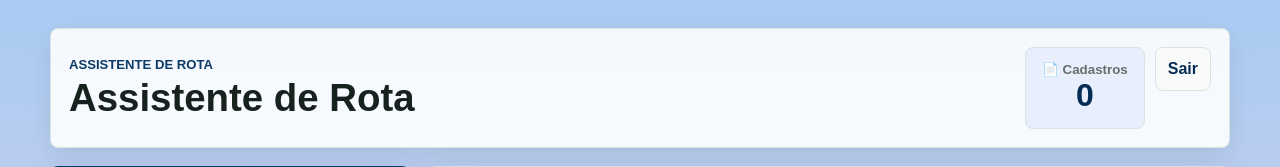
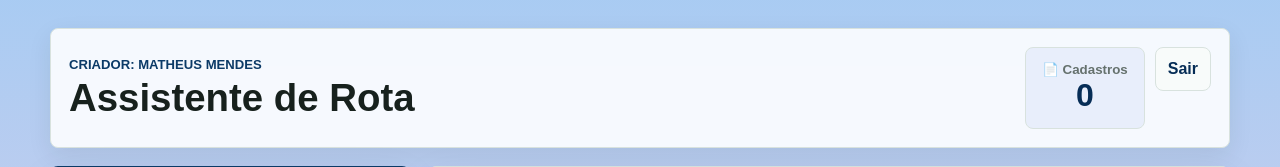
Before and after one commit to MENDESdev99/assistente-de-rota, a Flask app: page /cadastros in a window 1280 px wide. Shown: the top 167 px of the page. Run offline with Flask 3, Linux system fonts and the light colour scheme; the visitor is signed in with stand-in values (Sample User, id 1); data that the repository does not hold is empty; some libraries are stand-ins or nearby versions.

Commit message:
Add files via upload

```diff
--- a/templates/cadastros.html
+++ b/templates/cadastros.html
@@ -10,7 +10,7 @@
     <main class="app-shell">
       <section class="topbar" aria-label="Resumo">
         <div>
-          <p class="eyebrow">Assistente de rota</p>
+          <p class="eyebrow">Criador: Matheus Mendes</p>
           <h1>Assistente de Rota</h1>
         </div>
         <div class="topbar-actions">
--- a/templates/login.html
+++ b/templates/login.html
@@ -12,7 +12,7 @@
         <div class="login-divider"></div>
         <p class="eyebrow">Acesso protegido</p>
         <h1>{{ app_name }}</h1>
-        <p class="creator-credit">Criador Matheus Mendes</p>
+        <p class="creator-credit">Criador: Matheus Mendes</p>
 
         {% with messages = get_flashed_messages() %}
           {% if messages %}
```
